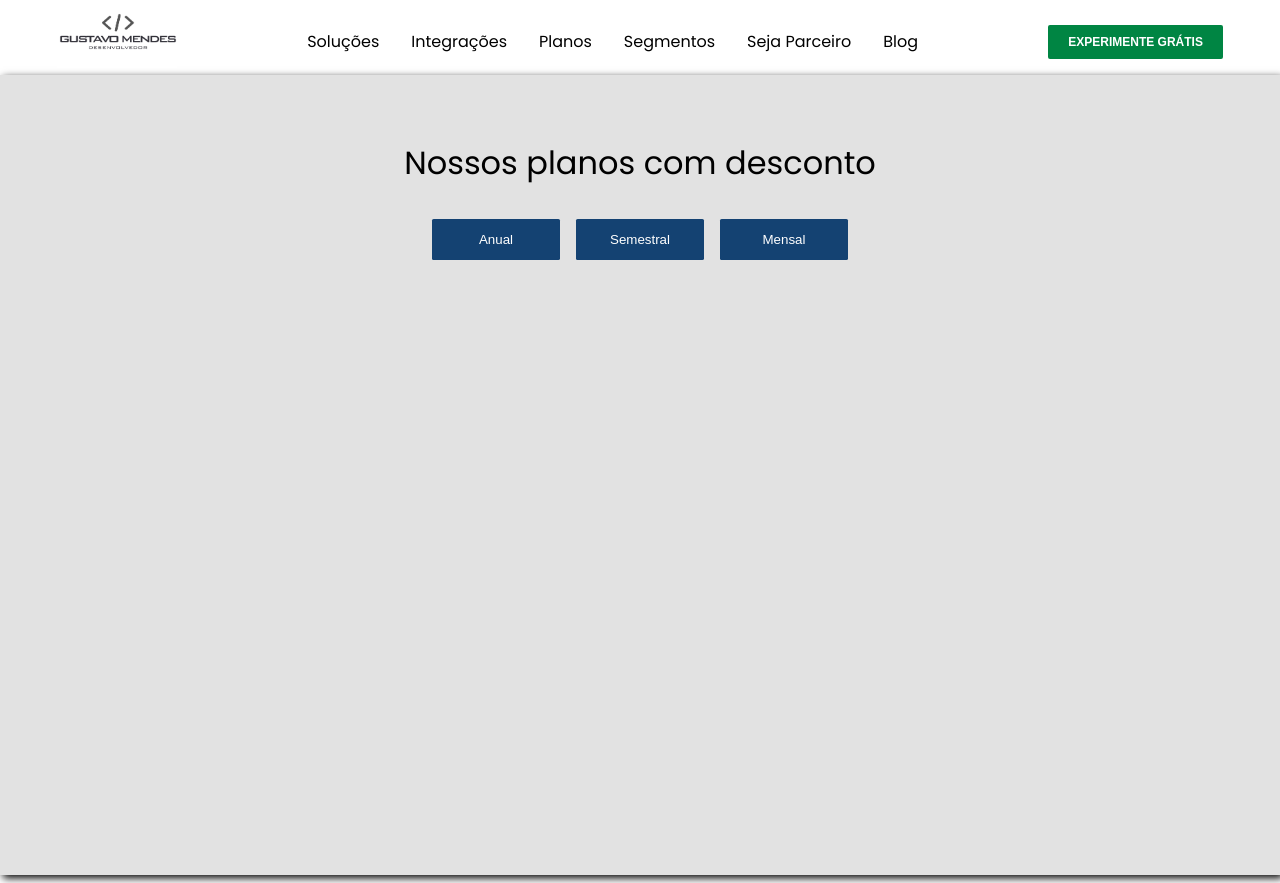
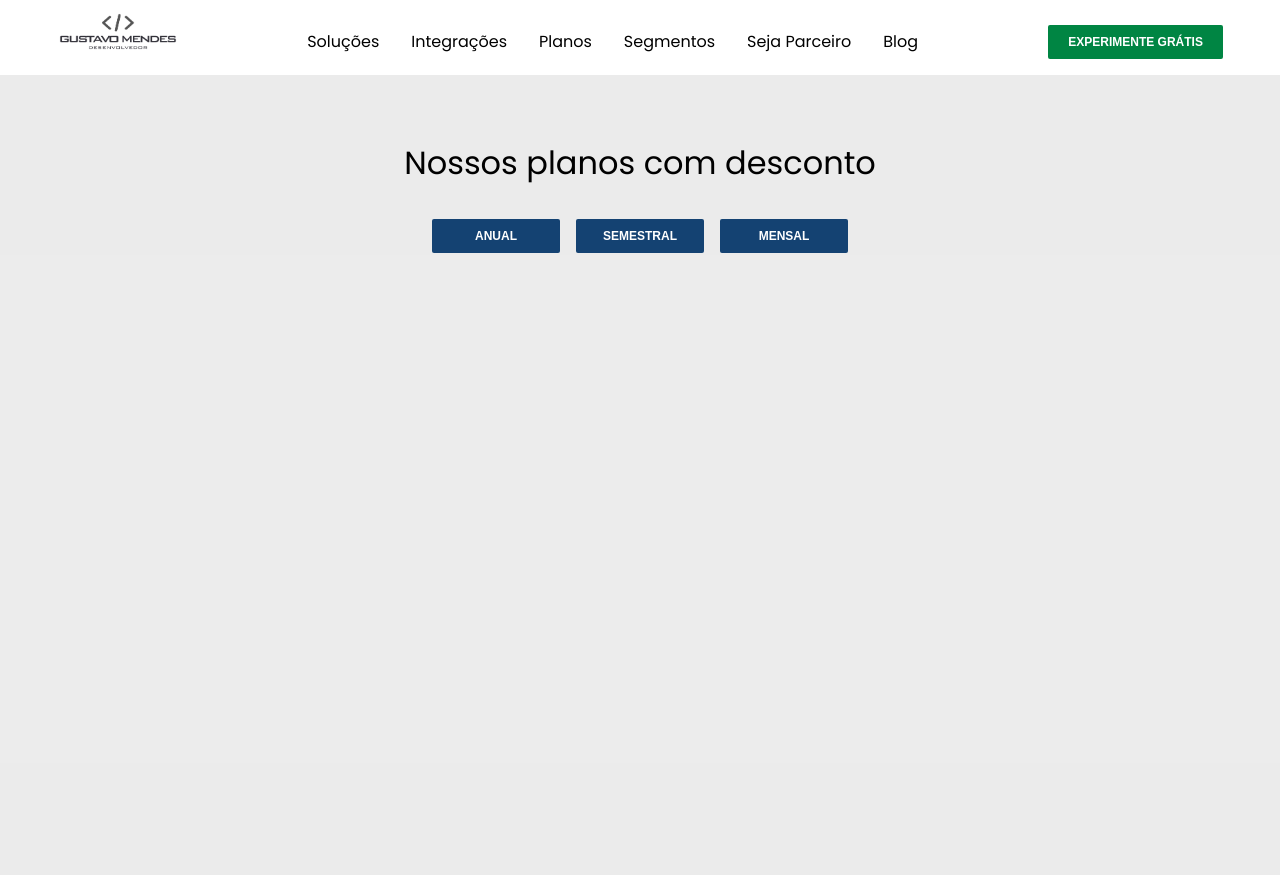
Before and after one commit to GustavoRMendes/sistema-de-cotacao, a Next.js app: page /planos in a window 1280 px wide. Built offline with nearby package versions, Linux system fonts and the light colour scheme.

Commit message:
index css

```diff
--- a/src/app/planos/Planos.module.css
+++ b/src/app/planos/Planos.module.css
@@ -4,19 +4,21 @@
 }
 
 .main {
-  background-color: #e2e2e2;
-  box-shadow: 3px 3px 8px black;
+  background-color: #e2e2e2ab;
   height: 100vh;
   text-align: center;
 }
 
 .planesButtons {
-  padding: .8rem;
+  padding: 10px 20px;
   background-color: #144272;
   color: white;
   border: none;
-  margin: 0rem .5rem;
-  border-radius: .1rem;
+  margin: 0rem 0.5rem;
+  border-radius: 2px;
   width: 8rem;
   cursor: pointer;
+  font-weight: 600;
+  font-size: 12px;
+  font-family: sans-serif;
 }
--- a/src/app/planos/page.tsx
+++ b/src/app/planos/page.tsx
@@ -7,9 +7,9 @@ export default function PlanosPage () {
       <HeaderPage />
       <main className={styles.main}>
         <h1 className={styles.h1Planos}>Nossos planos com desconto</h1>
-        <button className={styles.planesButtons}>Anual</button>
-        <button className={styles.planesButtons}>Semestral</button>
-        <button className={styles.planesButtons}>Mensal</button>
+        <button className={styles.planesButtons}>ANUAL</button>
+        <button className={styles.planesButtons}>SEMESTRAL</button>
+        <button className={styles.planesButtons}>MENSAL</button>
       </main>
 
     </>
```
